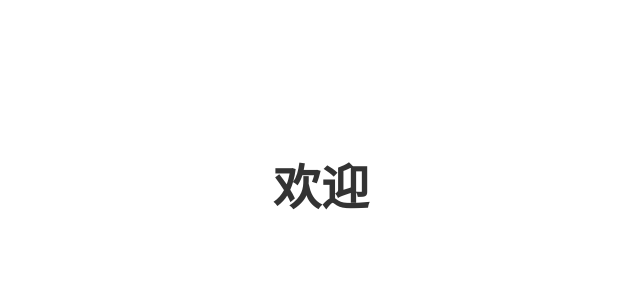
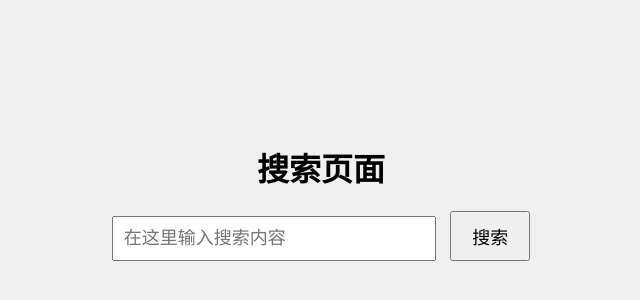
Before and after one commit to nmwgtb/test, a plain HTML site: page index.html in a window 1280 px wide. Shown: the part 216-516 px from the top of the page, without its empty margins (319-959 px from the left). Drawn offline with Linux system fonts and the light colour scheme.

Commit message:
Update index.html

```diff
--- a/index.html
+++ b/index.html
@@ -3,23 +3,38 @@
 <head>
     <meta charset="UTF-8">
     <meta name="viewport" content="width=device-width, initial-scale=1.0">
-    <title>欢迎页面</title>
+    <title>搜索页面</title>
     <style>
         body {
             display: flex;
             justify-content: center;
             align-items: center;
             height: 100vh;
-            margin: 0;
             font-family: Arial, sans-serif;
+            background-color: #f0f0f0;
         }
-        h1 {
-            font-size: 48px;
-            color: #333;
+        .search-container {
+            text-align: center;
+        }
+        input[type="text"] {
+            padding: 10px;
+            font-size: 18px;
+            width: 300px;
+        }
+        input[type="submit"] {
+            padding: 10px 20px;
+            font-size: 18px;
+            margin-left: 10px;
         }
     </style>
 </head>
 <body>
-    <h1>欢迎</h1>
+    <div class="search-container">
+        <h1>搜索页面</h1>
+        <form action="https://www.google.com/search" method="GET">
+            <input type="text" name="q" placeholder="在这里输入搜索内容" required>
+            <input type="submit" value="搜索">
+        </form>
+    </div>
 </body>
 </html>
```
